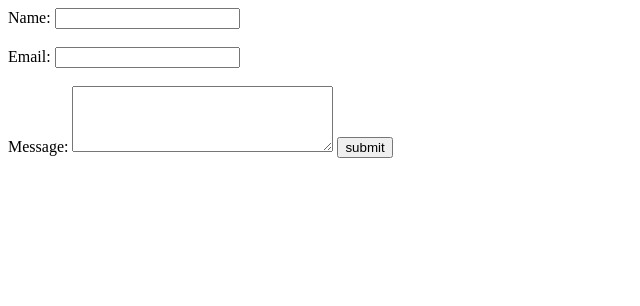
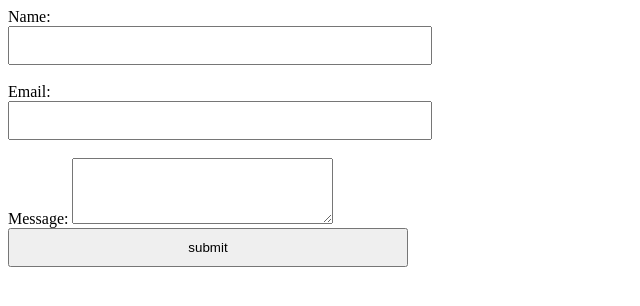
Before and after one commit to Prachi-177/Sem5, a plain HTML site: page form.html in a window 1280 px wide. Shown: the whole page, without its empty margins (0-640 px from the left). Drawn offline with Linux system fonts and the light colour scheme.

Commit message:
add link

```diff
--- /dev/null
+++ b/form.css
@@ -0,0 +1,7 @@
+form{
+    width: 400px;
+}
+input{
+    width: 100%;
+    padding: 10px;
+}
--- a/form.html
+++ b/form.html
@@ -2,6 +2,7 @@
 <html>
 <head>
     <title>Basic Form</title>
+    <link rel="stylesheet" type="text/css" href="form.css">
 </head>
 <body>
     <form>
```
